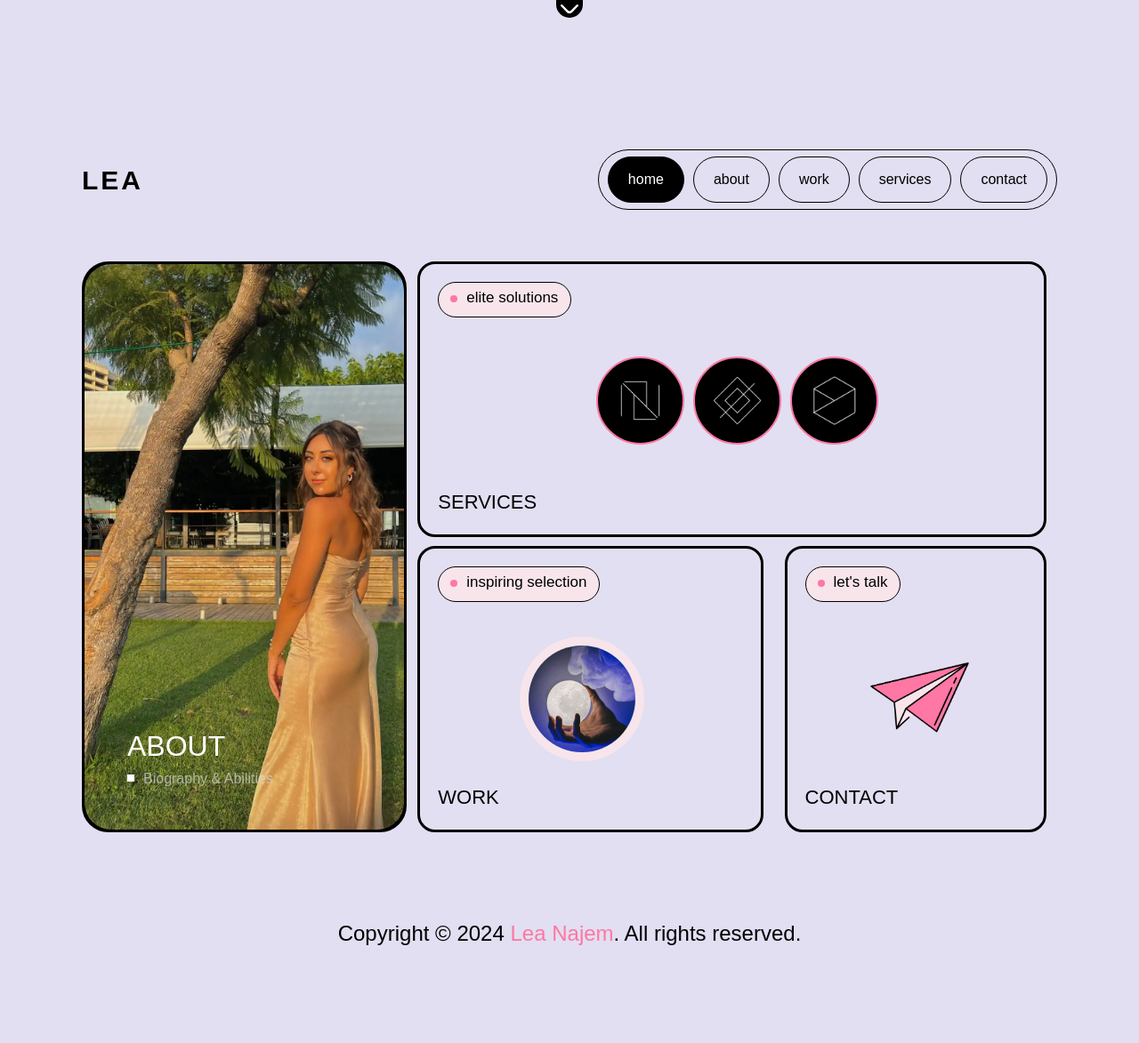
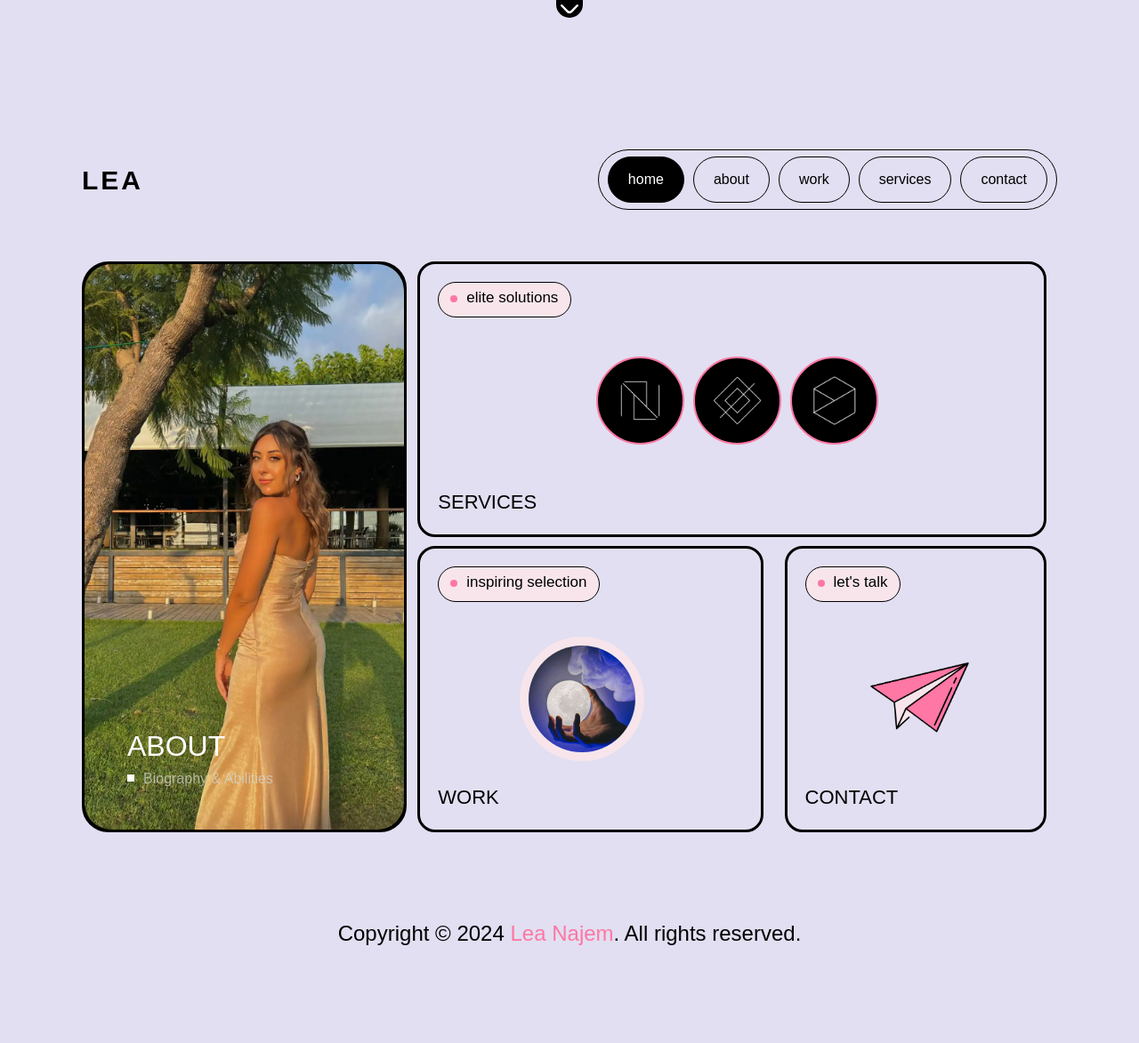
Before and after one commit to geoHayekGeek/portfolio, a PHP site: page / in a window 1280 px wide. Shown: the whole page at 89% size. Run offline with PHP 8.4, Linux system fonts and the light colour scheme; style sheets or scripts are compiled from the project's sources; some libraries are stand-ins or nearby versions.

Commit message:
centering lea's picture

```diff
--- a/assets/scss/style.scss
+++ b/assets/scss/style.scss
@@ -352,7 +352,7 @@ html {
                         width: 100%;
                         height: 100%;
                         object-fit: cover;
-                        object-position: left;
+                        object-position: center;
                         border-radius: 30px;
                     }
 
```
